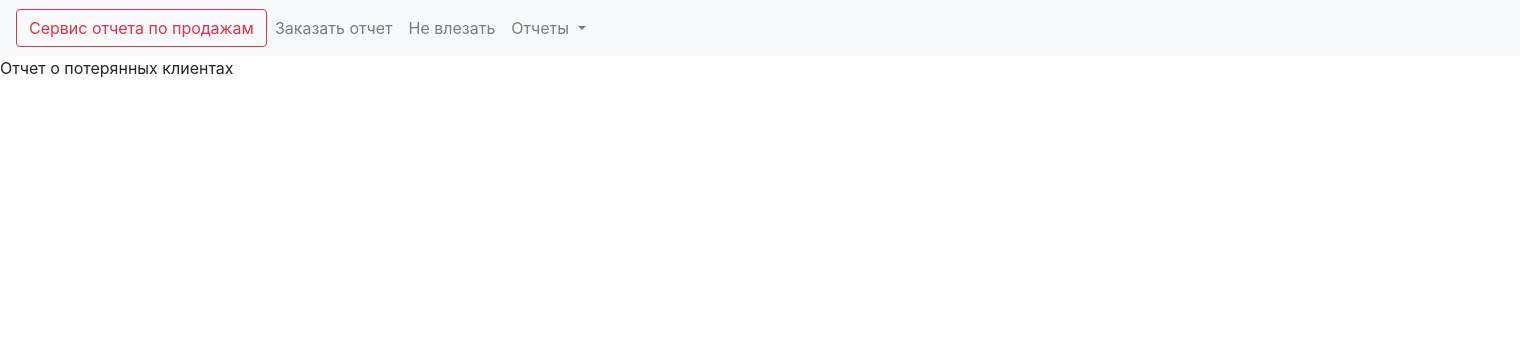
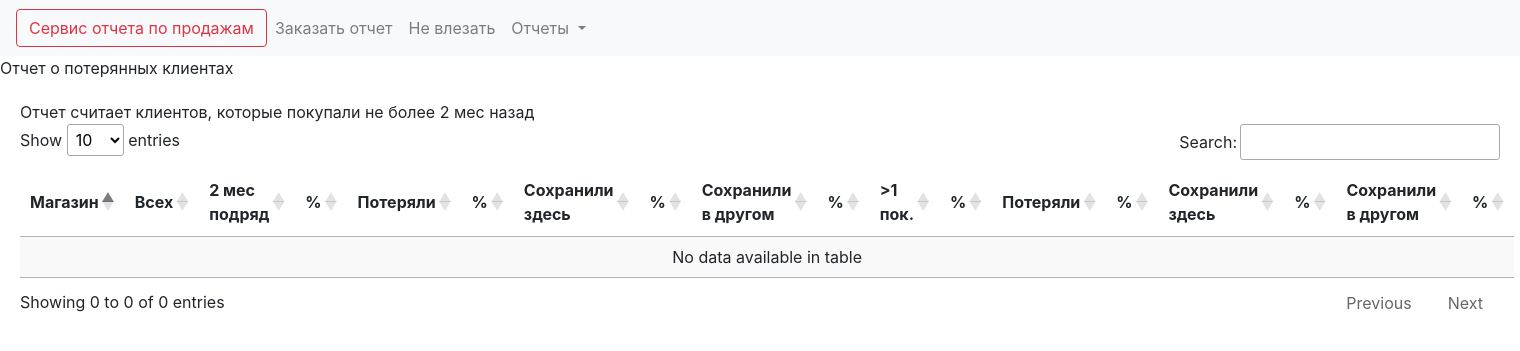
Before and after one commit to kirill-s576/sells_analis, a Python web app: template templates/reports/lost.html in a window 1520 px wide. Shown: the top 351 px of the page. Run offline with Jinja, Linux system fonts and the light colour scheme; the template is opened without the code that fills it, so the values that code supplies are empty; some libraries are stand-ins or nearby versions.

Commit message:
Create table in lost_report

```diff
--- a/analis/views.py
+++ b/analis/views.py
@@ -41,7 +41,7 @@ def base_report(request):
 
 
 def lost_report(request):
-    date = datetime.datetime.strptime("2019-09-05", '%Y-%m-%d')
+    date = datetime.datetime.strptime("2019-12-01", '%Y-%m-%d')
     shops = Order.objects.all().values_list("shop").distinct()
     shops = [shop[0] for shop in shops]
     moves = []
--- a/templates/reports/lost.html
+++ b/templates/reports/lost.html
@@ -2,22 +2,111 @@
 
 {% block content %}
 Отчет о потерянных клиентах<br>
-    {% for move in moves %}
-        <br>
-        <br>
-        {{ move.shop_name }}    <br>
-        <br>
-        Клиенты, которые покупали сделали больше одной покупки ранее:{{ move.clients_more_than_one|length }}<br>
-        Клиенты, которые покупали 2 месяца подряд до:{{ move.clients_every_month|length }}<br>
-        <br>
-        Потерянные Клиенты, которые покупали сделали больше одной покупки ранее:{{ move.clients_lost_more_than_one|length }}<br>
-        Потерянные Клиенты, которые покупали 2 месяца подряд до:{{ move.clients_lost_every_month|length }}<br>
-        <br>
-        Сохрененные в этом магазине Клиенты, которые покупали сделали больше одной покупки ранее:{{ move.clients_save_in_this_more_than_one|length }}<br>
-        Сохрененные в этом магазине Клиенты, которые покупали 2 месяца подряд до:{{ move.clients_save_in_this_every_month|length }}<br>
-        <br>
-        Сохрененные в другом магазине Клиенты, которые покупали сделали больше одной покупки ранее:{{ move.clients_save_in_other_more_than_one|length }}<br>
-        Сохрененные в другом магазине Клиенты, которые покупали 2 месяца подряд до:{{ move.clients_save_in_other_every_month|length }}<br>
+    <div class="card-body">
+            Отчет считает клиентов, которые покупали не более 2 мес назад
+            <table id="example" class="display example-table" style="width:100%">
+                <thead>
+                    <tr>
+                        <th>Магазин</th>
+                        <th>Всех</th>
 
-    {% endfor %}
+                        <th>2 мес подряд</th>
+                        <th>%</th>
+                        <th>Потеряли</th>
+                        <th>%</th>
+                        <th>Сохранили здесь</th>
+                        <th>%</th>
+                        <th>Сохранили в другом</th>
+                        <th>%</th>
+
+                        <th>>1 пок.</th>
+                        <th>%</th>
+                        <th>Потеряли</th>
+                        <th>%</th>
+                        <th>Сохранили здесь</th>
+                        <th>%</th>
+                        <th>Сохранили в другом</th>
+                        <th>%</th>
+                    </tr>
+                </thead>
+                <tbody>
+                    {% for move in moves %}
+                        <tr>
+                            <td align="center flex">
+                                <button type="button" class="btn btn-secondary" data-toggle="modal" data-target="#Modal{{ move.id }}">
+                                  {{ move.shop_name }}
+                                </button>
+                            </td>
+{#                            <!-- Modal -->#}
+{#                            <div class="modal fade" id="Modal{{ move.id }}" tabindex="-1" role="dialog" aria-labelledby="exampleModalScrollableTitle" aria-hidden="true">#}
+{#                              <div class="modal-dialog modal-dialog-scrollable" role="document">#}
+{#                                <div class="modal-content">#}
+{#                                  <div class="modal-header">#}
+{#                                    <h5 class="modal-title" id="exampleModalScrollableTitle">{{ shop.name }}</h5>#}
+{#                                    <button type="button" class="close" data-dismiss="modal" aria-label="Close">#}
+{#                                      <span aria-hidden="true">&times;</span>#}
+{#                                    </button>#}
+{#                                  </div>#}
+{#                                  <div class="modal-body">#}
+{#                                    {% for s in shop.other_shops_filtered_object %}#}
+{#                                        {{ s.name }}: <button class="badge badge-secondary">{{ s.clients }}</button><br>#}
+{#                                    {% endfor %}#}
+{#                                  </div>#}
+{#                                </div>#}
+{#                              </div>#}
+{#                            </div>#}
+{#                            <!-- ENDModal -->#}
+                            <td align="center">{{ move.clients_before|length }}</td>
+
+
+                            <td align="center">{{ move.clients_more_than_one|length }}</td>
+                            <td align="center">{{ move.percent_more_than_one }}</td>
+
+                            <td align="center">{{ move.clients_lost_more_than_one|length }}</td>
+                            <td align="center">{{ move.percent_lost_more_than_one }}</td>
+
+                            <td align="center">{{ move.clients_save_in_this_more_than_one|length }}</td>
+                            <td align="center">{{ move.percent_save_in_this_more_than_one }}</td>
+
+                            <td align="center">{{ move.clients_save_in_other_more_than_one|length }}</td>
+                            <td align="center">{{ move.percent_save_in_other_more_then_one }}</td>
+
+
+                            <td align="center">{{ move.clients_every_month|length }}</td>
+                            <td align="center">{{ move.percent_every_month }}</td>
+
+                            <td align="center">{{ move.clients_lost_every_month|length }}</td>
+                            <td align="center">{{ move.percent_lost_every_month }}</td>
+
+                            <td align="center">{{ move.clients_save_in_this_every_month|length }}</td>
+                            <td align="center">{{ move.percent_save_in_this_every_month }}</td>
+
+                            <td align="center">{{ move.clients_save_in_other_every_month|length }}</td>
+                            <td align="center">{{ move.percent_save_in_other_every_month }}</td>
+
+
+                        </tr>
+                    {% endfor %}
+                </tbody>
+            </table>
+
+      </div>
+{#    {% for move in moves %}#}
+{#        <br>#}
+{#        <br>#}
+{#        {{ move.shop_name }}    <br>#}
+{#        <br>#}
+{#        Клиенты, которые покупали сделали больше одной покупки ранее:{{ move.clients_more_than_one|length }}<br>#}
+{#        Клиенты, которые покупали 2 месяца подряд до:{{ move.clients_every_month|length }}<br>#}
+{#        <br>#}
+{#        Потерянные Клиенты, которые покупали сделали больше одной покупки ранее:{{ move.clients_lost_more_than_one|length }}<br>#}
+{#        Потерянные Клиенты, которые покупали 2 месяца подряд до:{{ move.clients_lost_every_month|length }}<br>#}
+{#        <br>#}
+{#        Сохрененные в этом магазине Клиенты, которые покупали сделали больше одной покупки ранее:{{ move.clients_save_in_this_more_than_one|length }}<br>#}
+{#        Сохрененные в этом магазине Клиенты, которые покупали 2 месяца подряд до:{{ move.clients_save_in_this_every_month|length }}<br>#}
+{#        <br>#}
+{#        Сохрененные в другом магазине Клиенты, которые покупали сделали больше одной покупки ранее:{{ move.clients_save_in_other_more_than_one|length }}<br>#}
+{#        Сохрененные в другом магазине Клиенты, которые покупали 2 месяца подряд до:{{ move.clients_save_in_other_every_month|length }}<br>#}
+{##}
+{#    {% endfor %}#}
 {% endblock content %}
```
Also changed, not shown: analis/classes.py (+9 -0 lines).
